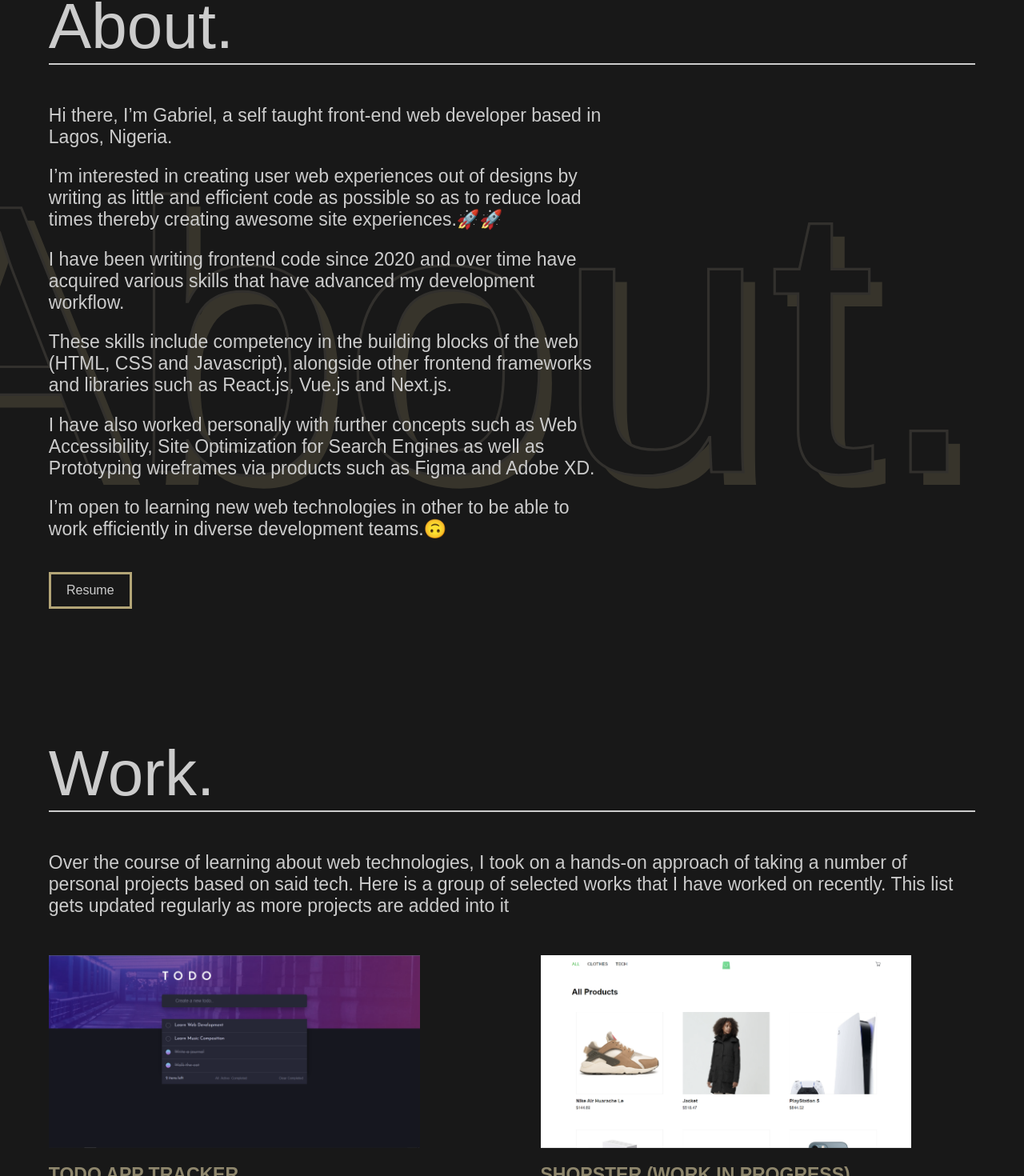
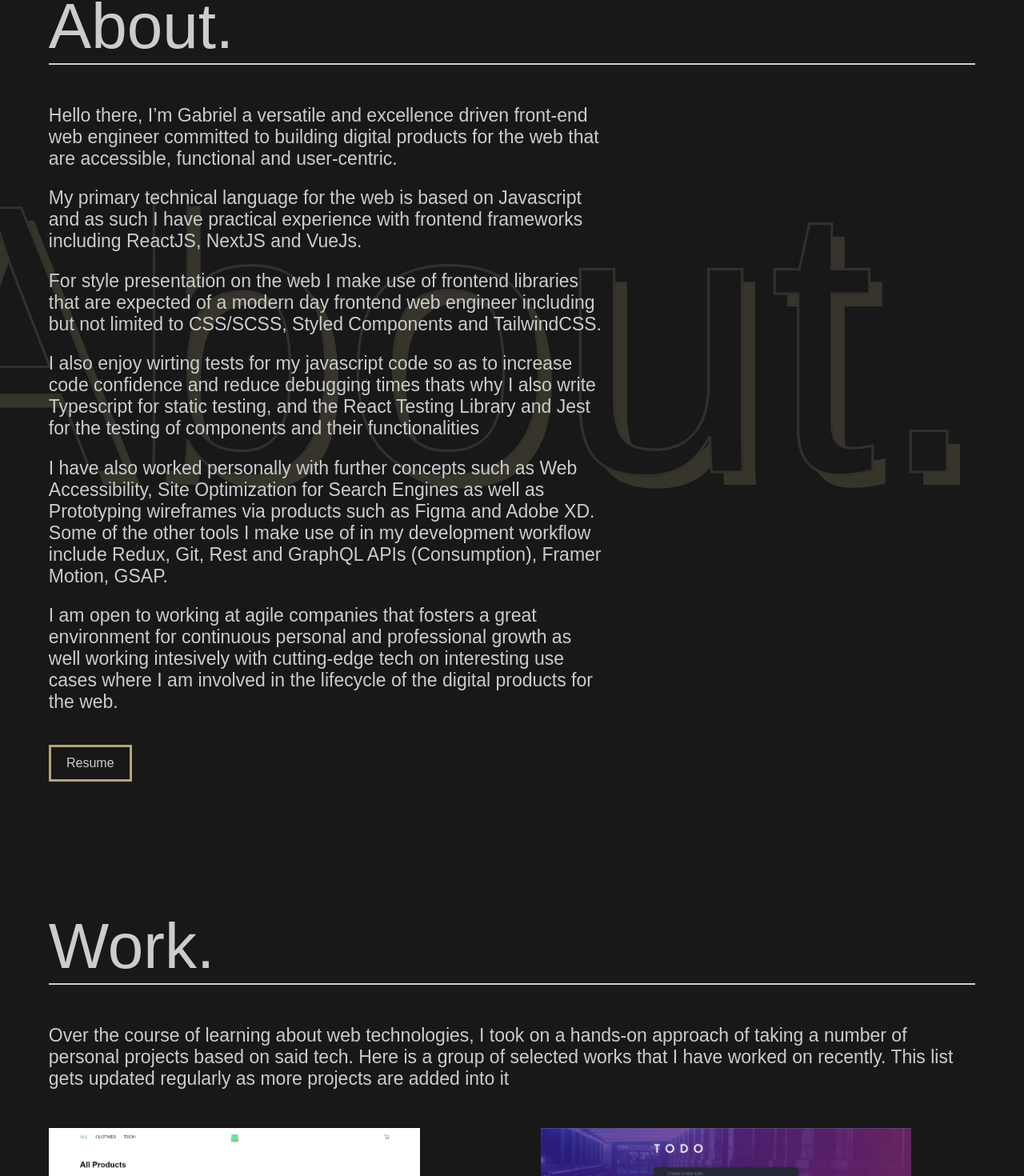
Before and after one commit to GabrielAbubakar/Portfolio-Website, a Next.js app: page / in a window 1280 px wide. Shown: the part 973-2443 px from the top of the page at 80% size. Built offline with nearby package versions, Linux system fonts and the light colour scheme.

Commit message:
copy edit

```diff
--- a/components/navbar/index.tsx
+++ b/components/navbar/index.tsx
@@ -16,7 +16,7 @@ const Navbar: React.FunctionComponent = () => {
                 <ul>
                     <li><a href="#about">About</a></li>
                     <li><a href="#work">Work</a></li>
-                    <li><a href="#connect">Connect</a></li>
+                    <li><a href="#footer">Connect</a></li>
                 </ul>
 
                 <div>
--- a/components/sections/About/About.styled.js
+++ b/components/sections/About/About.styled.js
@@ -44,6 +44,7 @@ export const Content = styled.article`
 export const Paragraph = styled(motion.p)`
     font-size: 1.4375rem;
     margin-bottom: 1.4rem;
+    /* line-height: 1.1; */
 
     @media ${devices.tablet} {
         font-size: 1rem;
--- a/components/sections/About/index.tsx
+++ b/components/sections/About/index.tsx
@@ -12,22 +12,22 @@ const About: React.FunctionComponent = () => {
 
             <Content>
                 <Paragraph>
-                    Hi there, I’m Gabriel, a self taught front-end web developer based in Lagos, Nigeria.
+                    Hello there, I’m Gabriel a versatile and excellence driven front-end web engineer committed to building digital products for the web that are accessible, functional and user-centric.
                 </Paragraph>
                 <Paragraph>
-                    I’m interested in creating user web experiences out of designs by writing as little and efficient code as possible so as to reduce load times thereby creating awesome site experiences.🚀🚀
+                    My primary technical language for the web is based on Javascript and as such I have practical experience with frontend frameworks including ReactJS, NextJS and VueJs.
                 </Paragraph>
                 <Paragraph>
-                    I have been writing frontend code since 2020 and over time have acquired various skills that have advanced my development workflow.
+                    For style presentation on the web I make use of frontend libraries that are expected of a modern day frontend web engineer including but not limited to CSS/SCSS, Styled Components and TailwindCSS.
                 </Paragraph>
                 <Paragraph>
-                    These skills include competency in the building blocks of the web (HTML, CSS and Javascript), alongside other frontend frameworks and libraries such as React.js, Vue.js and Next.js.
+                    I also enjoy wirting tests for my javascript code so as to increase code confidence and reduce debugging times thats why I also write Typescript for static testing, and the React Testing Library and Jest for the testing of components and their functionalities
                 </Paragraph>
                 <Paragraph>
-                    I have also worked personally with further concepts such as Web Accessibility, Site Optimization for Search Engines as well as Prototyping wireframes via products such as Figma and Adobe XD.
+                    I have also worked personally with further concepts such as Web Accessibility, Site Optimization for Search Engines as well as Prototyping wireframes via products such as Figma and Adobe XD. Some of the other tools I make use of in my development workflow include Redux, Git, Rest and GraphQL APIs (Consumption), Framer Motion, GSAP.
                 </Paragraph>
                 <Paragraph>
-                    I’m open to learning new web technologies in other to be able to work efficiently in diverse development teams.🙃
+                    I am open to working at agile companies that fosters a great environment for continuous personal and professional growth as well working intesively with cutting-edge tech on interesting use cases where I am involved in the lifecycle of the digital products for the web.
                 </Paragraph>
 
 
--- a/components/sections/Intro/Intro.styled.js
+++ b/components/sections/Intro/Intro.styled.js
@@ -34,7 +34,7 @@ const Container = styled.section`
 export const Header = styled(motion.h1)`
     color: ${(props) => props.theme.colors.headerText};
     position: absolute;
-    bottom: 5rem;
+    bottom: 10%;
     width: 70%;
     font-size: 2.5625rem;
     font-weight: 400;
--- a/components/sections/Work/index.tsx
+++ b/components/sections/Work/index.tsx
@@ -25,9 +25,9 @@ const Work: React.FunctionComponent = () => {
             <FlexContainer>
 
                 <ProjectContainer>
-                    <ProjectItem
-                        image={Todo} title="Todo App Tracker" details="Made with React.js functional components and hooks. Also uses the LocalStorage API to persist todo data on page refresh" link="https://todoapptracker.netlify.app/" alt="Todo App page"
-                    />
+
+                    <ProjectItem image={Shopster} title="Shopster App" details="An ecommerce web app leveraging the powerful state management capabilities of React-Redux and fetching the data from a GraphQL server. Complete with cart management, local storage of cart data, and dynamic product routes. Fully tested with React Testing Library and Jest." link="https://shopster-app.vercel.app/" alt="Scandiweb page" />
+
 
                     <ProjectItem image={LearnLaw} title="Learn Nigerian Law" details="A live service providing educational materials on the Nigerian Legal System as taught in Nigerian schools. Created in Next.js and in collaboration with another developer to leverage the SEO, prerendering and multipage capabilities of Next.js" link="https://www.learnnigerianlaw.com/" alt="Learn Law home page" />
 
@@ -35,7 +35,10 @@ const Work: React.FunctionComponent = () => {
                 </ProjectContainer>
 
                 <ProjectContainer>
-                    <ProjectItem image={Shopster} title="Shopster (Work in Progress)" details="An ecommerce web app leveraging the powerful state management capabilities of React-Redux and fetching the data from a local GraphQL server. Complete with cart management, local storage of cart data, and dynamic product routes." link="https://shopster-app.vercel.app/" alt="Scandiweb page" />
+
+                    <ProjectItem
+                        image={Todo} title="Todo App Tracker" details="Made with React.js functional components and hooks. Also uses the LocalStorage API to persist todo data on page refresh" link="https://todoapptracker.netlify.app/" alt="Todo App page"
+                    />
 
                     <ProjectItem image={Space} title="Space Tours" details="The home page of a fictional tourist service. Made with the Next.js framework to leverage its multipage and prerendering capabilities" link=" https://spacetourism-gabeabu.netlify.app" alt="Spacetours page" />
 
--- a/components/topButton/index.tsx
+++ b/components/topButton/index.tsx
@@ -66,6 +66,7 @@ const ToTopButton: React.FunctionComponent = () => {
         <AnimatePresence>
             {isVisible && (
                 <ButtonStyled onClick={() => scrollToTop()}
+                    title="Back to Top"
                     initial={{ opacity: 0, x: 50 }}
                     animate={{ opacity: 1, x: [50, -20, 0], transition: { duration: .1 } }}
                     exit={{ opacity: [1, .5, 0], x: [0, -20, 50] }}
```
